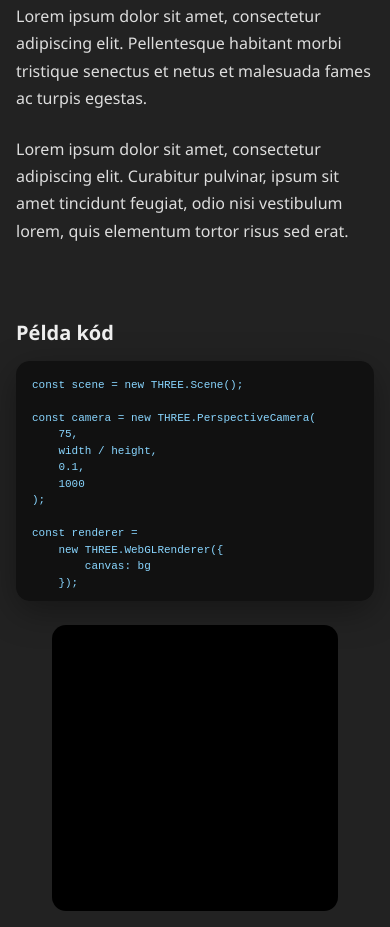
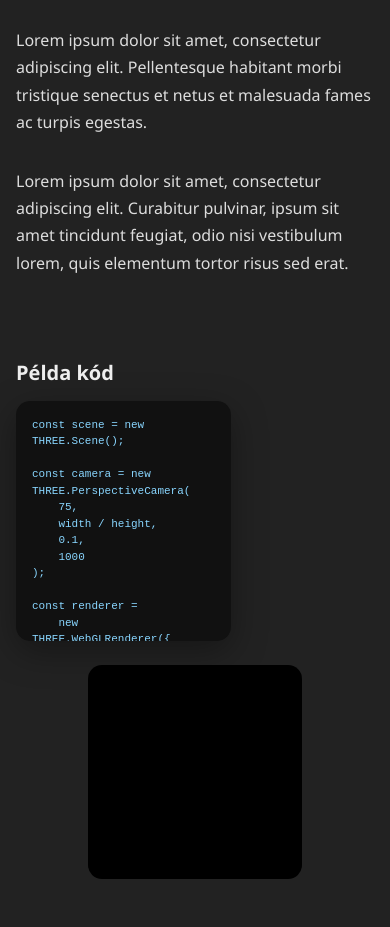
Before and after one commit to Matefoci/KockaOldal, a website: page index.html in a window 390 px wide. Shown: the part 620-1547 px from the top of the page. After the commit the page ends 1515 px from the top, so only its background shows below. Drawn offline with nearby package versions, Linux system fonts and the light colour scheme.

Commit message:
Ablak lejjebb

```diff
--- a/style.css
+++ b/style.css
@@ -40,7 +40,7 @@ body{
 
 .content p{
 
-    margin-bottom:24px;
+    margin-bottom:32px;
 
     line-height:1.8;
 
@@ -100,8 +100,9 @@ pre{
 /* ---------- Canvas ---------- */
 
 .canvas-container{
+    margin-top:300px;
 
-    width:80%;
+    width:60%;
 
     aspect-ratio:1;
 
@@ -141,7 +142,7 @@ pre{
 
     .canvas-container{
 
-        max-width:450px;
+        max-width:350px;
 
         margin:auto;
     }
@@ -179,6 +180,7 @@ pre{
         height:280px;
 
         padding:16px;
+        width:60%;
     }
 
     pre{
```
